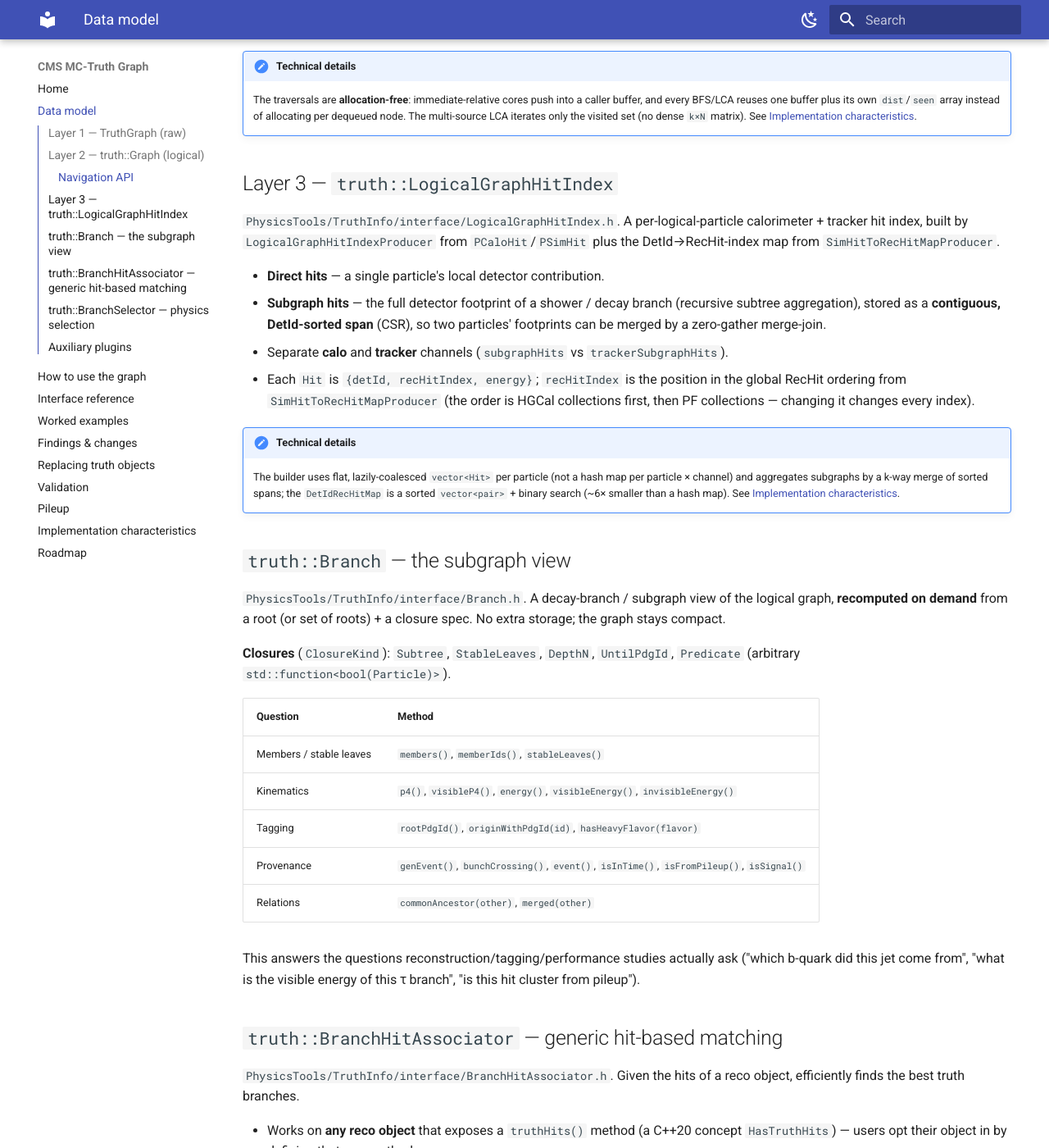
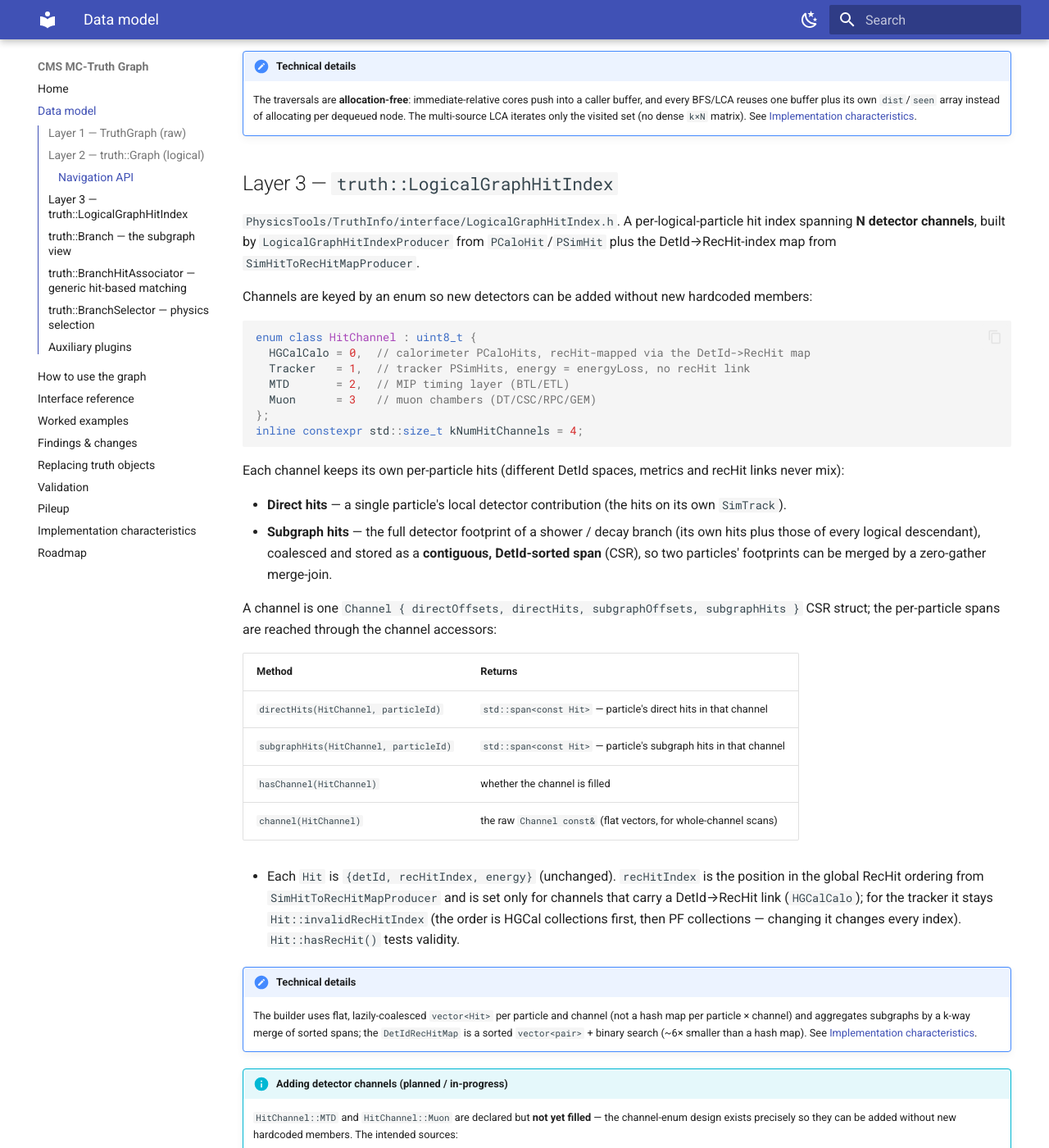
Before and after one commit to felicepantaleo/cms-truth-docs, an MkDocs documentation site: the page built from docs/data-model.md, in a window 1280 px wide and 1400 px high, scrolled down 1847 px. Shown: the whole window at 82% size. Built offline with MkDocs 1.6.1 and Material for MkDocs 9.7.7, drawn with Linux system fonts in a browser that asks for light colours; some of the changed text lies outside the part shown.

Commit message:
docs: N-channel hit index (HitChannel) + MTD/muon channel plan
Update the Layer-3 hit-index docs (data-model.md, interface.md, usage.md,
examples.md) from the old calo+tracker two-channel API to the generalized
N-channel model: the HitChannel enum {HGCalCalo, Tracker, MTD, Muon}, the
per-channel Channel CSR struct, and the channel-keyed accessors
directHits/subgraphHits(HitChannel, particleId), hasChannel, channel. Replace all
trackerSubgraphHits/useTracker/hasTrackerHits references. Add an "Adding detector
channels" note: MTD via MtdSimLayerCluster + MtdRecoClusterToSimLayerCluster
Association, muons via the SimMuon/MCTruth DigiSimLink associators.

````diff
--- a/docs/data-model.md
+++ b/docs/data-model.md
@@ -85,25 +85,69 @@ Particle ↔ Vertex** graph built by `TruthLogicalGraphProducer` from the raw gr
 ## Layer 3 — `truth::LogicalGraphHitIndex`
 
 `PhysicsTools/TruthInfo/interface/LogicalGraphHitIndex.h`. A per-logical-particle
-calorimeter + tracker hit index, built by `LogicalGraphHitIndexProducer` from
-`PCaloHit`/`PSimHit` plus the DetId→RecHit-index map from `SimHitToRecHitMapProducer`.
+hit index spanning **N detector channels**, built by `LogicalGraphHitIndexProducer`
+from `PCaloHit`/`PSimHit` plus the DetId→RecHit-index map from
+`SimHitToRecHitMapProducer`.
 
-- **Direct hits** — a single particle's local detector contribution.
-- **Subgraph hits** — the full detector footprint of a shower / decay branch
-  (recursive subtree aggregation), stored as a **contiguous, DetId-sorted span**
-  (CSR), so two particles' footprints can be merged by a zero-gather merge-join.
-- Separate **calo** and **tracker** channels (`subgraphHits` vs
-  `trackerSubgraphHits`).
-- Each `Hit` is `{detId, recHitIndex, energy}`; `recHitIndex` is the position in
-  the global RecHit ordering from `SimHitToRecHitMapProducer` (the order is HGCal
-  collections first, then PF collections — changing it changes every index).
+Channels are keyed by an enum so new detectors can be added without new hardcoded
+members:
+
+```cpp
+enum class HitChannel : uint8_t {
+  HGCalCalo = 0,  // calorimeter PCaloHits, recHit-mapped via the DetId->RecHit map
+  Tracker   = 1,  // tracker PSimHits, energy = energyLoss, no recHit link
+  MTD       = 2,  // MIP timing layer (BTL/ETL)
+  Muon      = 3   // muon chambers (DT/CSC/RPC/GEM)
+};
+inline constexpr std::size_t kNumHitChannels = 4;
+```
+
+Each channel keeps its own per-particle hits (different DetId spaces, metrics and
+recHit links never mix):
+
+- **Direct hits** — a single particle's local detector contribution (the hits on its
+  own `SimTrack`).
+- **Subgraph hits** — the full detector footprint of a shower / decay branch (its own
+  hits plus those of every logical descendant), coalesced and stored as a
+  **contiguous, DetId-sorted span** (CSR), so two particles' footprints can be merged
+  by a zero-gather merge-join.
+
+A channel is one `Channel { directOffsets, directHits, subgraphOffsets, subgraphHits }`
+CSR struct; the per-particle spans are reached through the channel accessors:
+
+| Method | Returns |
+|---|---|
+| `directHits(HitChannel, particleId)` | `std::span<const Hit>` — particle's direct hits in that channel |
+| `subgraphHits(HitChannel, particleId)` | `std::span<const Hit>` — particle's subgraph hits in that channel |
+| `hasChannel(HitChannel)` | whether the channel is filled |
+| `channel(HitChannel)` | the raw `Channel const&` (flat vectors, for whole-channel scans) |
+
+- Each `Hit` is `{detId, recHitIndex, energy}` (unchanged). `recHitIndex` is the
+  position in the global RecHit ordering from `SimHitToRecHitMapProducer` and is set
+  only for channels that carry a DetId→RecHit link (`HGCalCalo`); for the tracker it
+  stays `Hit::invalidRecHitIndex` (the order is HGCal collections first, then PF
+  collections — changing it changes every index). `Hit::hasRecHit()` tests validity.
 
 !!! note "Technical details"
-    The builder uses flat, lazily-coalesced `vector<Hit>` per particle (not a hash
-    map per particle × channel) and aggregates subgraphs by a k-way merge of sorted
-    spans; the `DetIdRecHitMap` is a sorted `vector<pair>` + binary search (~6×
-    smaller than a hash map). See
+    The builder uses flat, lazily-coalesced `vector<Hit>` per particle and channel
+    (not a hash map per particle × channel) and aggregates subgraphs by a k-way merge
+    of sorted spans; the `DetIdRecHitMap` is a sorted `vector<pair>` + binary search
+    (~6× smaller than a hash map). See
     [Implementation characteristics](optimization.md#flat-per-particle-hit-index).
+
+!!! info "Adding detector channels (planned / in-progress)"
+    `HitChannel::MTD` and `HitChannel::Muon` are declared but **not yet filled** — the
+    channel-enum design exists precisely so they can be added without new hardcoded
+    members. The intended sources:
+
+    - **MTD** — filled from `MtdSimLayerCluster` (already keyed by `SimTrack` trackId)
+      via the official `MtdRecoClusterToSimLayerClusterAssociation`, whose recHit is the
+      `FTLCluster`; MTD carries a DetId→RecHit link, so its `recHitIndex` will be set.
+    - **Muon** — filled per subsystem from the `SimMuon/MCTruth` DigiSimLink associators
+      (GEM/RPC/CSC/DT). ME0 has no rechits and is left out.
+
+    Until those producers land, `hasChannel(HitChannel::MTD)` /
+    `hasChannel(HitChannel::Muon)` return `false`.
 
 ## `truth::Branch` — the subgraph view
 
@@ -138,7 +182,8 @@ object, efficiently finds the best truth branches.
   DetId-sorted span.
 - **Metrics:** `SharedEnergy` (the HGCal by-hits score:
   `score = (1/Σ(f·E)²) · Σ max(0, f_reco − f_branch)²·E²`) and `SharedHits`.
-- Calo or tracker channel (`useTracker`).
+- Works on any one channel, selected by a `HitChannel` constructor argument
+  (default `HitChannel::HGCalCalo`).
 
 !!! note "Technical details"
     The inverted index and per-cell energy map are flat, sorted CSR-style arrays
````
Also changed, not shown: docs/examples.md (+3 -2 lines), docs/interface.md (+45 -4 lines), docs/usage.md (+25 -15 lines).
